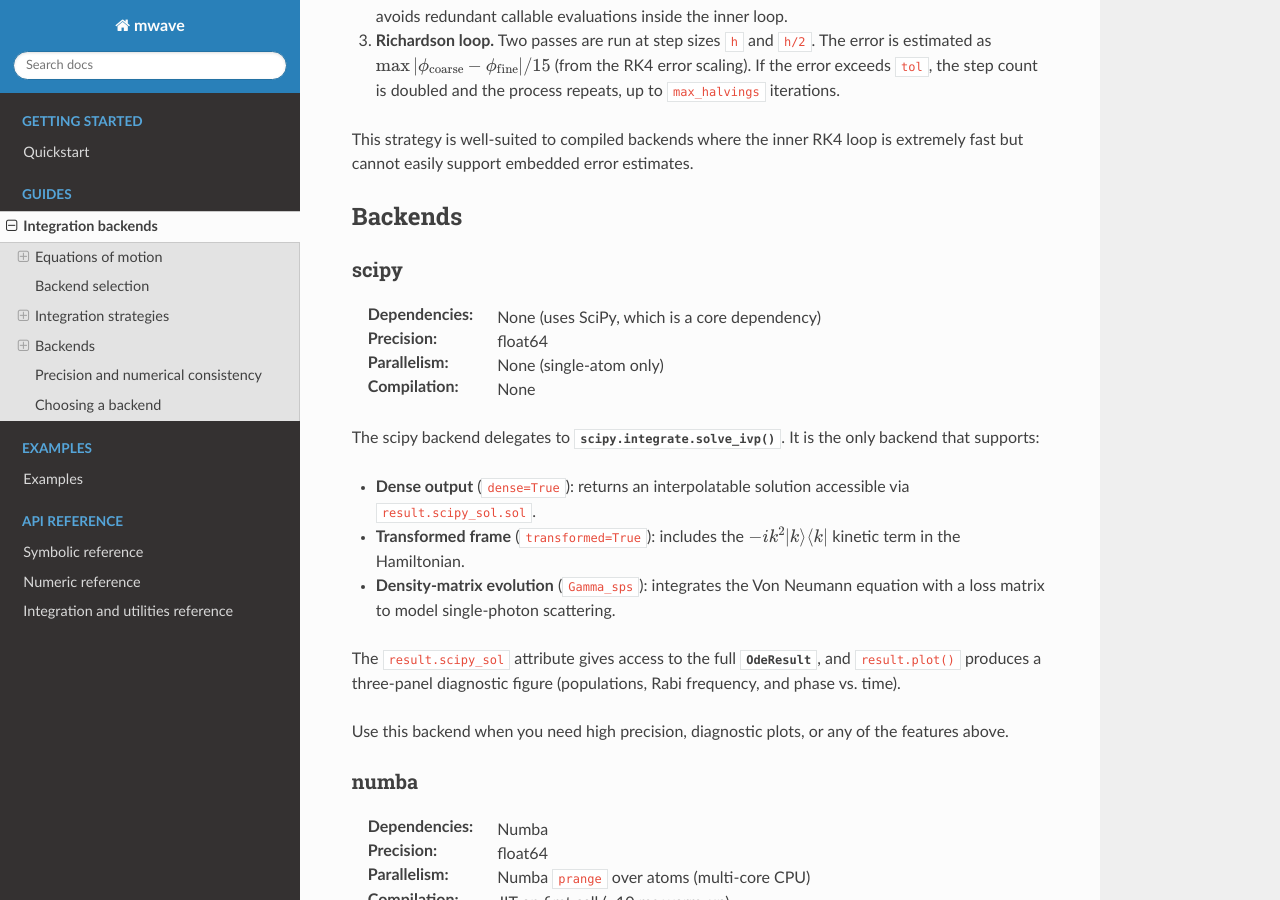
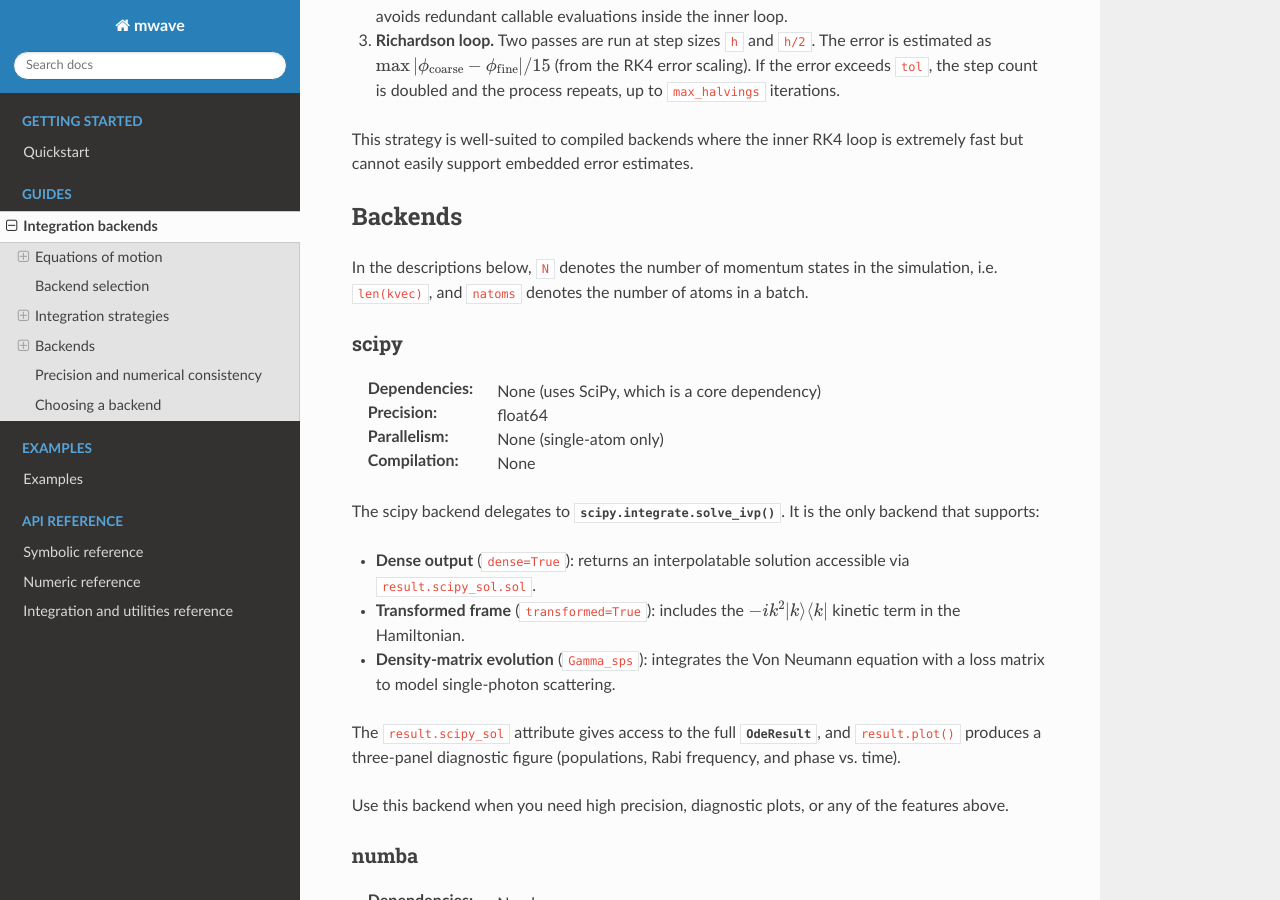
Before and after one commit to jc-roth/mwave, a Sphinx documentation site: the page built from docs/backends.rst, in a window 1280 px wide and 900 px high, scrolled down 2768 px. Built offline with Sphinx 7.4.7 and the Read the Docs theme 3.1.0, drawn with Linux system fonts in a browser that asks for light colours; pages that are not in the unit, such as notebooks, are missing from menus.

Commit message:
further clarifications in backends doc

```diff
--- a/docs/backends.rst
+++ b/docs/backends.rst
@@ -96,6 +96,8 @@ This strategy is well-suited to compiled backends where the inner RK4 loop is ex
 
 Backends
 ========
+
+In the descriptions below, ``N`` denotes the number of momentum states in the simulation, i.e. ``len(kvec)``, and ``natoms`` denotes the number of atoms in a batch.
 
 scipy
 -----
```
